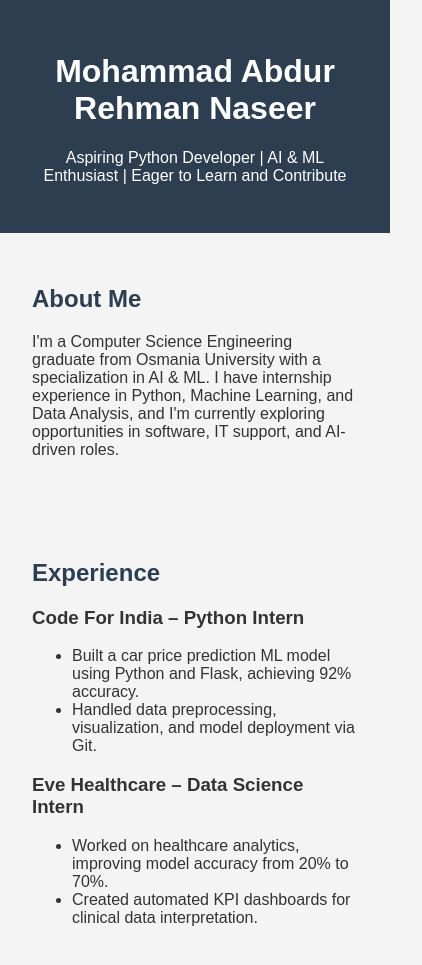
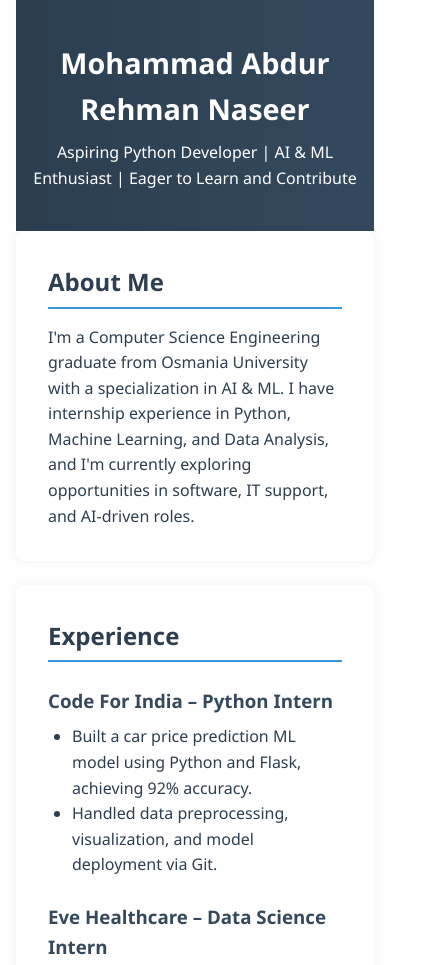
Before and after one commit to mar-naseer/marnaseer-portfolio, a plain HTML site: page index.html in a window 390 px wide. Shown: the top 965 px of the page, 422 px wide, since content can reach past the window. Drawn offline with Linux system fonts and the light colour scheme.

Commit message:
Update index.html

```diff
--- a/index.html
+++ b/index.html
@@ -5,39 +5,93 @@
   <meta name="viewport" content="width=device-width, initial-scale=1.0"/>
   <title>Mohammad Abdur Rehman Naseer | Portfolio</title>
   <style>
-    body {
-      font-family: Arial, sans-serif;
-      background-color: #f4f4f4;
-      color: #333;
+  * {
+    box-sizing: border-box;
     margin: 0;
     padding: 0;
   }
+
+  body {
+    font-family: 'Segoe UI', Tahoma, Geneva, Verdana, sans-serif;
+    background-color: #fefefe;
+    color: #2c3e50;
+    line-height: 1.6;
+  }
+
   header {
-      background-color: #2c3e50;
+    background: linear-gradient(to right, #2c3e50, #34495e);
     color: white;
-      padding: 2rem;
+    padding: 2.5rem 1rem;
     text-align: center;
   }
+
+  header h1 {
+    font-size: 2.5rem;
+  }
+
+  header p {
+    font-size: 1.2rem;
+    margin-top: 0.5rem;
+  }
+
   section {
     padding: 2rem;
     max-width: 900px;
     margin: auto;
+    background-color: #ffffff;
+    margin-bottom: 1.5rem;
+    border-radius: 8px;
+    box-shadow: 0 0 10px rgba(0, 0, 0, 0.05);
   }
+
   h2 {
+    margin-bottom: 1rem;
+    border-bottom: 2px solid #3498db;
+    padding-bottom: 0.3rem;
     color: #2c3e50;
   }
+
+  h3 {
+    margin-top: 1.5rem;
+    color: #34495e;
+  }
+
+  ul {
+    margin: 0.5rem 0 1rem 1.5rem;
+  }
+
   a {
     color: #2980b9;
     text-decoration: none;
+    transition: 0.2s ease-in-out;
   }
+
+  a:hover {
+    color: #1abc9c;
+    text-decoration: underline;
+  }
+
   footer {
     text-align: center;
     padding: 1rem;
     background-color: #2c3e50;
     color: white;
-      position: relative;
-      bottom: 0;
-      width: 100%;
+    font-size: 0.9rem;
+    margin-top: 1rem;
+  }
+
+  @media (max-width: 768px) {
+    body {
+      padding: 0 1rem;
+    }
+
+    header h1 {
+      font-size: 1.8rem;
+    }
+
+    header p {
+      font-size: 1rem;
+    }
   }
 </style>
 </head>
```
Lines whose indentation alone changed are shown as unchanged.
